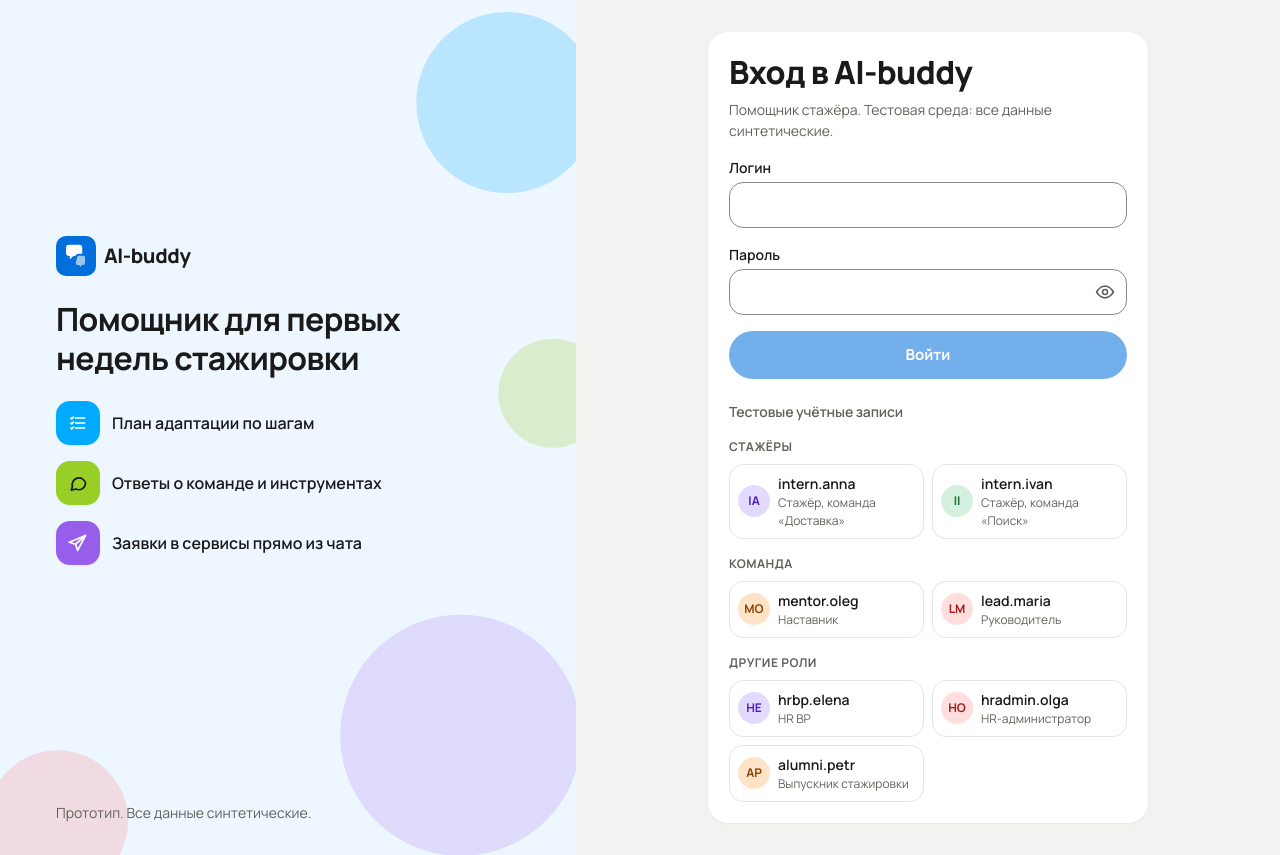
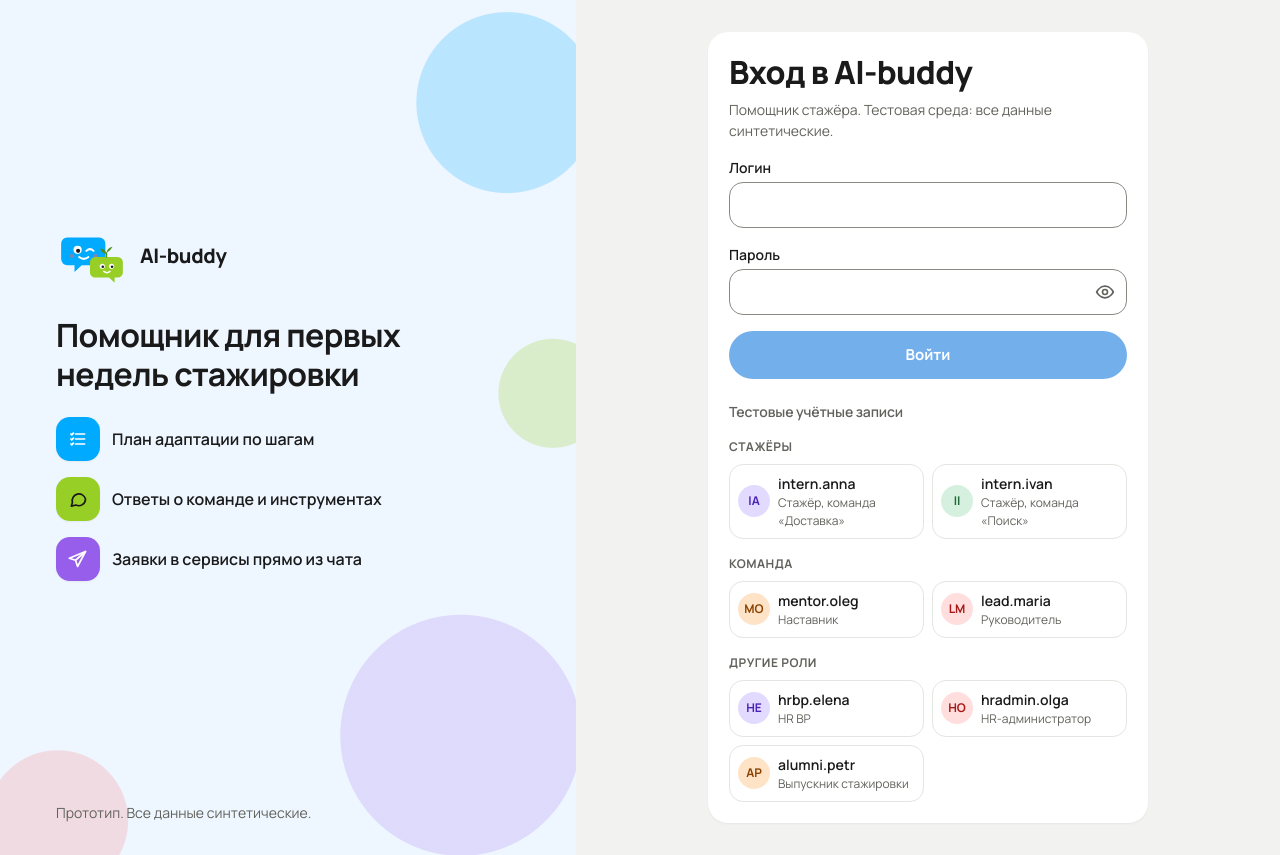
Before and after one commit to vlas0va/ai-buddy, a React (Vite) app in the folder web/: page /login in a window 1280 px wide. Built offline with nearby package versions, Linux system fonts and the light colour scheme.

Commit message:
Idea 13.11: original buddy-pair mark (E2 «Росток» by default, variants E1–E8 in Logo.tsx), simple version under 36 px, favicon

```diff
--- a/web/src/components/layout.css
+++ b/web/src/components/layout.css
@@ -88,7 +88,7 @@
     padding: var(--space-8) 56px; background: var(--gradient-hero);
   }
   .login-hero-main { display: grid; gap: var(--space-6); align-content: center; flex: 1; max-width: 460px; }
-  .login-hero .brand { padding: 0; }
+  .login-hero .brand { padding: 0; gap: var(--space-3); }
   .login-hero .brand-name { font-size: var(--text-lg); }
   .login-hero-title { font-size: var(--text-xl); font-weight: 700; line-height: 1.2; letter-spacing: -0.02em; }
   .benefits { list-style: none; margin: 0; padding: 0; display: grid; gap: var(--space-4); }
--- a/web/src/components/ui/Logo.tsx
+++ b/web/src/components/ui/Logo.tsx
@@ -1,26 +1,165 @@
-// Original product mark: two overlapping speech bubbles on an accent rounded square.
-export function Logo({ size = 32 }: { size?: number }) {
+// Original product mark (feedback 13.11): «buddy pair» — a big blue speech bubble (the buddy) and a small green one (the
+// intern). Large sizes show faces and an accessory; small sizes (header, chat avatar) keep two bubbles with dot eyes,
+// which stay readable at 28 px. Switch the character with BUDDY_VARIANT (design sketches: docs/design/buddy-icon-variants.png).
+
+type Face = 'open' | 'wink' | 'glasses' | 'happy'
+type SmallFace = 'smile' | 'wow' | 'wink'
+type Accessory = 'sprout' | 'question' | 'antenna' | 'headset' | 'star'
+
+interface Variant {
+  big: Face
+  small: SmallFace
+  accessories: Accessory[]
+}
+
+/** E1 подмигивание · E2 росток · E3 вопрос — ответ · E4 на связи · E5 очки · E6 радость · E7 гарнитура · E8 росток + антенна */
+export const BUDDY_VARIANTS: Record<string, Variant> = {
+  E1: { big: 'wink', small: 'smile', accessories: [] },
+  E2: { big: 'wink', small: 'smile', accessories: ['sprout'] },
+  E3: { big: 'wink', small: 'wow', accessories: ['question'] },
+  E4: { big: 'open', small: 'wink', accessories: ['antenna'] },
+  E5: { big: 'glasses', small: 'smile', accessories: ['sprout'] },
+  E6: { big: 'happy', small: 'smile', accessories: ['star'] },
+  E7: { big: 'wink', small: 'wow', accessories: ['headset', 'question'] },
+  E8: { big: 'wink', small: 'smile', accessories: ['sprout', 'antenna'] },
+}
+export const BUDDY_VARIANT = 'E2'
+
+const BIG = 'M22 34h62a12 12 0 0 1 12 12v30a12 12 0 0 1-12 12H50l-14 13V88H22a12 12 0 0 1-12-12V46a12 12 0 0 1 12-12z'
+const SMALL = 'M76 72h44a10 10 0 0 1 10 10v20a10 10 0 0 1-10 10h-6v10l-11-10H76a10 10 0 0 1-10-10V82a10 10 0 0 1 10-10z'
+const BLUE = '#00aaff'
+const GREEN = '#97cf26'
+const INK = '#1a1a1a'
+
+function BigFace({ face }: { face: Face }) {
+  const eye = (cx: number) => (
+    <>
+      <circle cx={cx} cy="58" r="8" fill="#fff" />
+      <circle cx={cx + 1} cy="60" r="4" fill={INK} />
+    </>
+  )
   return (
-    <svg
-      className="ui-logo"
-      width={size}
-      height={size}
-      viewBox="0 0 32 32"
-      aria-hidden="true"
-      focusable="false"
-    >
-      <rect width="32" height="32" rx="8" fill="var(--color-accent)" />
-      <path
-        d="M8 9.5A2.5 2.5 0 0 1 10.5 7h8A2.5 2.5 0 0 1 21 9.5v4a2.5 2.5 0 0 1-2.5 2.5H14l-3 2.5V16h-.5A2.5 2.5 0 0 1 8 13.5z"
-        fill="#fff"
-      />
-      <path
-        d="M16 17.5a2.5 2.5 0 0 1 2.5-2.5H22a2 2 0 0 1 2 2v4.5a2.5 2.5 0 0 1-2.5 2.5H21v2.5L18 24h-.5A2.5 2.5 0 0 1 15 21.5z"
-        fill="#fff"
-        fillOpacity="0.6"
-        stroke="var(--color-accent)"
-        strokeWidth="1.5"
-      />
+    <>
+      {face === 'open' && (
+        <>
+          {eye(42)}
+          {eye(66)}
+        </>
+      )}
+      {face === 'wink' && (
+        <>
+          {eye(42)}
+          <path d="M59 60q7-7 14 0" stroke="#fff" strokeWidth="4" fill="none" strokeLinecap="round" />
+        </>
+      )}
+      {face === 'glasses' && (
+        <>
+          <circle cx="42" cy="58" r="9" fill="#fff" stroke={INK} strokeWidth="3" />
+          <circle cx="66" cy="58" r="9" fill="#fff" stroke={INK} strokeWidth="3" />
+          <path d="M51 58h6" stroke={INK} strokeWidth="3" />
+          <circle cx="43" cy="60" r="3.5" fill={INK} />
+          <circle cx="67" cy="60" r="3.5" fill={INK} />
+        </>
+      )}
+      {face === 'happy' && <path d="M35 60q7-8 14 0M59 60q7-8 14 0" stroke="#fff" strokeWidth="4" fill="none" strokeLinecap="round" />}
+      <path d="M45 72q9 7 18 0" stroke="#fff" strokeWidth="4" fill="none" strokeLinecap="round" />
+      <circle cx="31" cy="70" r="4" fill="#ff6163" opacity=".5" />
+      <circle cx="77" cy="70" r="4" fill="#ff6163" opacity=".5" />
+    </>
+  )
+}
+
+function SmallFace({ face }: { face: SmallFace }) {
+  const smile = <path d="M93 100q6 5 12 0" stroke="#fff" strokeWidth="3" fill="none" strokeLinecap="round" />
+  if (face === 'wow')
+    return (
+      <>
+        <circle cx="90" cy="89" r="5.5" fill="#fff" />
+        <circle cx="108" cy="89" r="5.5" fill="#fff" />
+        <circle cx="90" cy="90" r="2.5" fill={INK} />
+        <circle cx="108" cy="90" r="2.5" fill={INK} />
+        <ellipse cx="99" cy="102" rx="3.5" ry="4" fill={INK} />
+      </>
+    )
+  return (
+    <>
+      <circle cx="90" cy="90" r="5" fill="#fff" />
+      <circle cx="91" cy="91" r="2.5" fill={INK} />
+      {face === 'wink' ? (
+        <path d="M103 91q5-5 10 0" stroke="#fff" strokeWidth="3" fill="none" strokeLinecap="round" />
+      ) : (
+        <>
+          <circle cx="108" cy="90" r="5" fill="#fff" />
+          <circle cx="109" cy="91" r="2.5" fill={INK} />
+        </>
+      )}
+      {smile}
+    </>
+  )
+}
+
+function Accessories({ items }: { items: Accessory[] }) {
+  return (
+    <>
+      {items.includes('headset') && (
+        <>
+          <path d="M14 54a40 34 0 0 1 80 0" stroke={INK} strokeWidth="4" fill="none" />
+          <rect x="6" y="50" width="11" height="20" rx="5" fill="#965eeb" />
+          <rect x="91" y="50" width="11" height="20" rx="5" fill="#965eeb" />
+        </>
+      )}
+      {items.includes('antenna') && (
+        <>
+          <line x1="53" y1="34" x2="53" y2="22" stroke="#0a7fd4" strokeWidth="4" strokeLinecap="round" />
+          <circle cx="53" cy="20" r="6" fill={GREEN} />
+        </>
+      )}
+      {items.includes('sprout') && (
+        <>
+          <path d="M98 72v-8" stroke="#4a8f1a" strokeWidth="3" strokeLinecap="round" />
+          <path d="M98 66q-10-2-12-10 10 0 12 10zM98 64q8-4 12-12-10 2-12 12z" fill="#4a8f1a" />
+        </>
+      )}
+      {items.includes('question') && (
+        <>
+          <circle cx="122" cy="58" r="10" fill="#fff" stroke={GREEN} strokeWidth="3" />
+          <path d="M118.5 55.5a3.5 3.5 0 1 1 5 3.2c-1 .5-1.5 1.2-1.5 2.3M122 64.5v.5" stroke="#4a8f1a" strokeWidth="2.6" fill="none" strokeLinecap="round" />
+        </>
+      )}
+      {items.includes('star') && <path d="M124 52l3 7 7 1-5 5 1 7-6-4-6 4 1-7-5-5 7-1z" fill="#ffd34d" />}
+    </>
+  )
+}
+
+export function Logo({ size = 32, variant = BUDDY_VARIANT }: { size?: number; variant?: string }) {
+  const v = BUDDY_VARIANTS[variant] ?? BUDDY_VARIANTS.E2!
+  const detailed = size >= 36
+  return (
+    <svg className="ui-logo" width={size} height={size} viewBox="0 0 140 140" aria-hidden="true" focusable="false">
+      <rect width="140" height="140" rx="32" fill={detailed ? '#eef6ff' : 'var(--color-accent-soft, #e8f2ff)'} />
+      <path d={BIG} fill={BLUE} />
+      {detailed ? (
+        <BigFace face={v.big} />
+      ) : (
+        <>
+          <circle cx="42" cy="60" r="7" fill="#fff" />
+          <circle cx="66" cy="60" r="7" fill="#fff" />
+          <circle cx="43" cy="61" r="4" fill={INK} />
+          <circle cx="67" cy="61" r="4" fill={INK} />
+        </>
+      )}
+      <path d={SMALL} fill={GREEN} />
+      {detailed ? (
+        <SmallFace face={v.small} />
+      ) : (
+        <>
+          <circle cx="91" cy="92" r="4.5" fill="#fff" />
+          <circle cx="107" cy="92" r="4.5" fill="#fff" />
+          <circle cx="91" cy="93" r="2.5" fill={INK} />
+          <circle cx="107" cy="93" r="2.5" fill={INK} />
+        </>
+      )}
+      {detailed && <Accessories items={v.accessories} />}
     </svg>
   )
 }
--- a/web/src/pages/LoginHero.tsx
+++ b/web/src/pages/LoginHero.tsx
@@ -12,7 +12,7 @@ export function LoginHero() {
     <section className="login-hero" aria-label="О продукте">
       <div className="login-hero-main">
         <div className="brand">
-          <Logo size={40} />
+          <Logo size={72} />
           <span className="brand-name">AI-buddy</span>
         </div>
         <p className="login-hero-title">Помощник для первых недель стажировки</p>
```
Also changed, not shown: web/index.html (+2 -0 lines), 1 other file (tests, documents, lock files or other folders).
